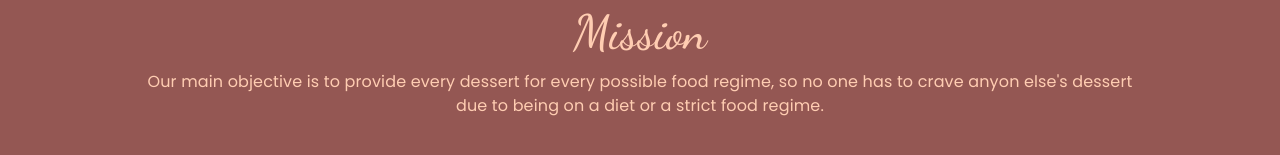
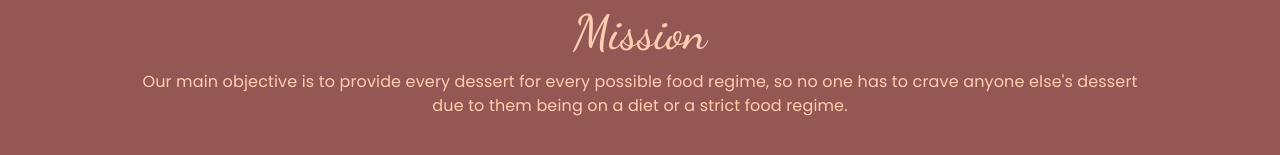
Before and after one commit to JohnKamaujk/Project-Frontend, a React (Create React App) app: page /about in a window 1280 px wide. Shown: the part 403-558 px from the top of the page. Built offline with nearby package versions, Linux system fonts and the light colour scheme; no server answers.

Commit message:
Project completed

```diff
--- a/src/components/AboutUs.jsx
+++ b/src/components/AboutUs.jsx
@@ -15,7 +15,7 @@ const AboutUs = () => {
         <h2>Mission</h2>
         <p>
           Our main objective is to provide every dessert for every possible food
-          regime, so no one has to crave anyon else's dessert due to being on a
+          regime, so no one has to crave anyone else's dessert due to them being on a
           diet or a strict food regime.
         </p>
       </div>
```
